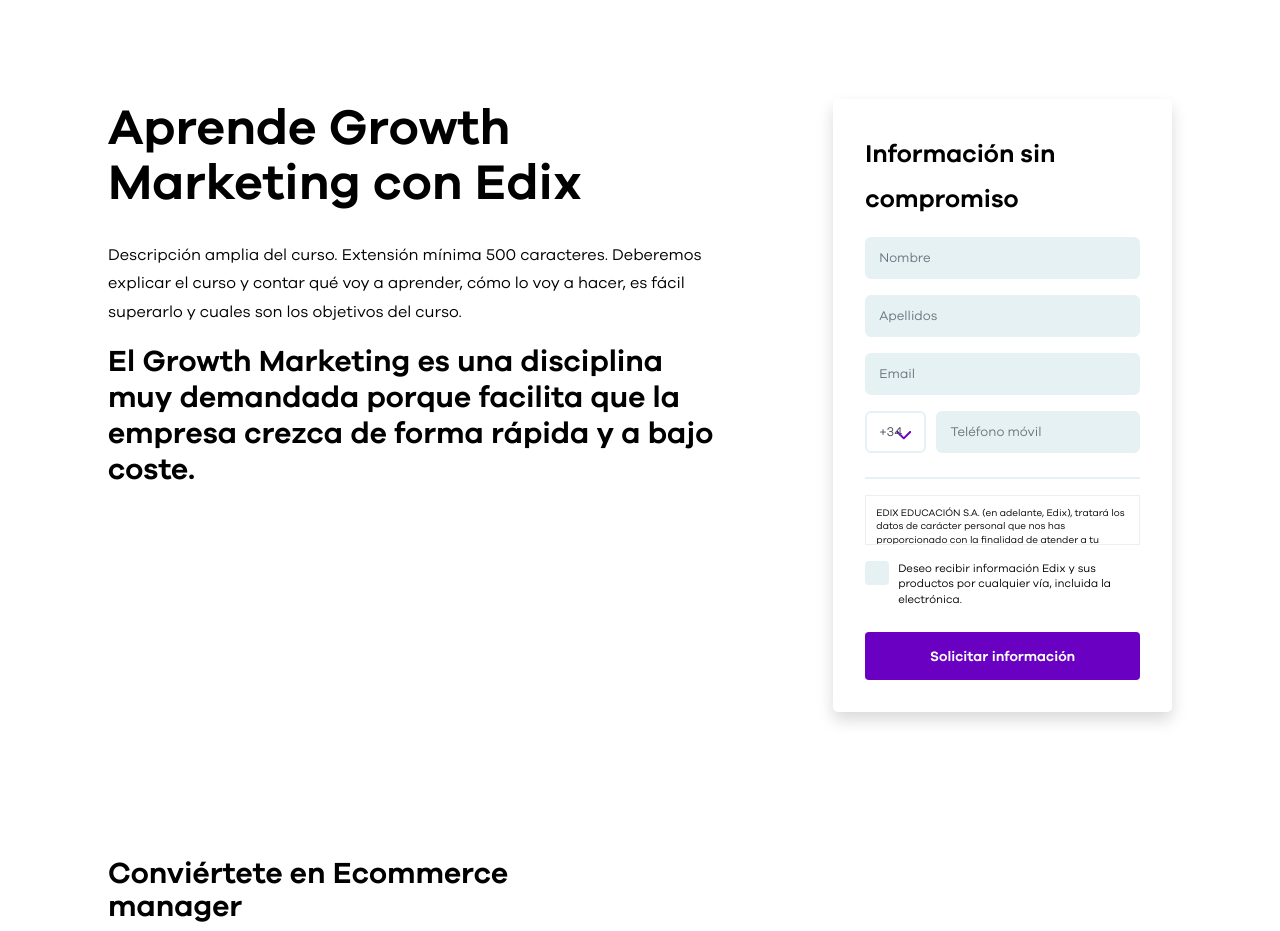
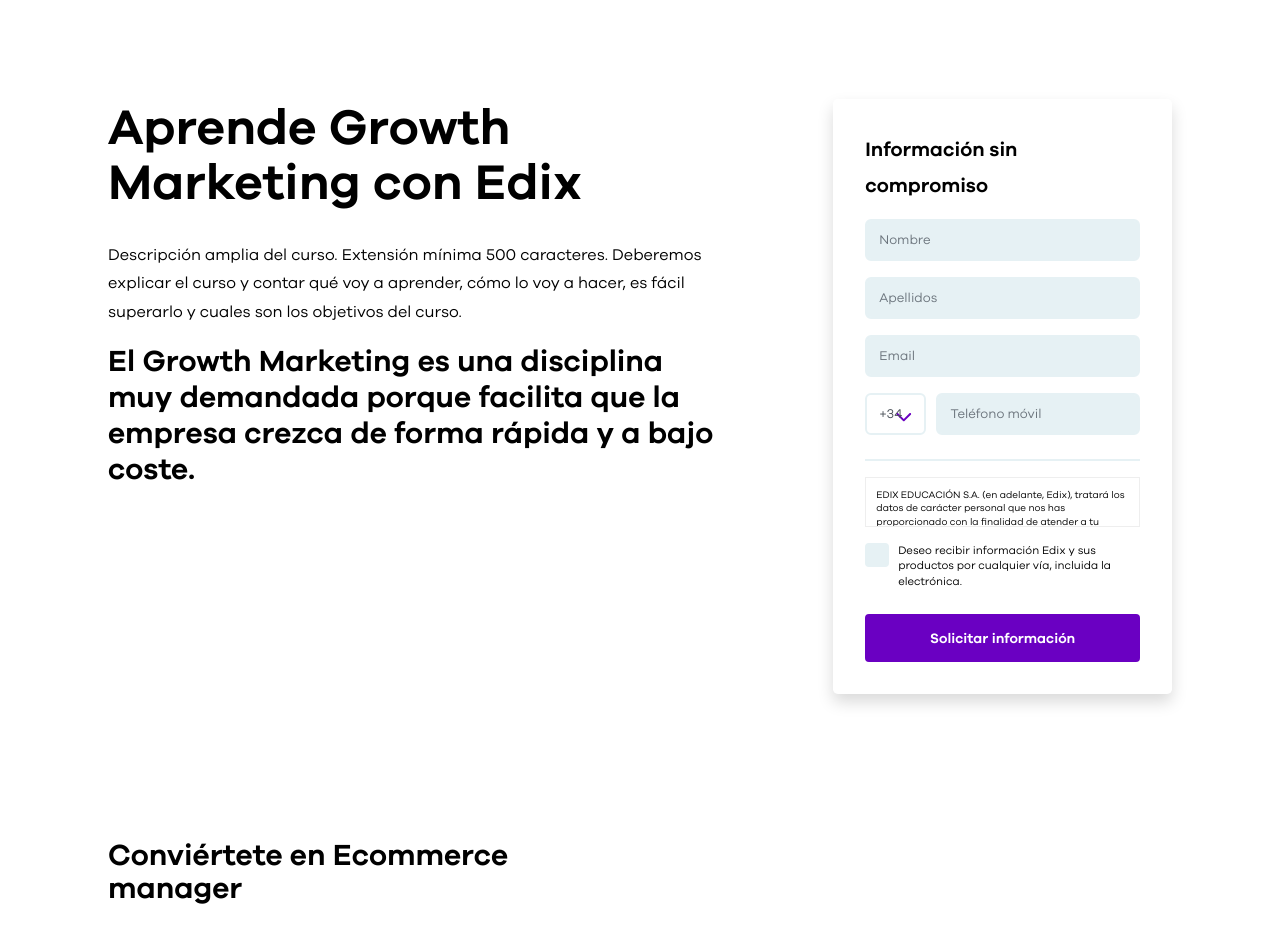
Before and after one commit to meji/edix_maqueta, a website: page phase_2/carrera-dos-directores.html in a window 1280 px wide. Shown: the part 860-1791 px from the top of the page. Drawn offline with nearby package versions, Linux system fonts and the light colour scheme; files that its build step writes are made by us from their sources.

Commit message:
Cambio titulo del form de carrera a h6

```diff
--- a/phase_2/carrera-dos-directores.html
+++ b/phase_2/carrera-dos-directores.html
@@ -167,7 +167,7 @@
       </div>
       <div class="col-lg-4 offset-lg-1">
         <form id="career-form" class="box-shadow border-radius">
-          <p class="h5 mtno">Información sin compromiso</p>
+          <p class="h6 mtno">Información sin compromiso</p>
           <div class="form-group">
             <input type="text" id="name" class="form-control" placeholder="Nombre"/>
           </div>
```
Also changed, not shown: phase_2/carrera.html (+1 -1 lines).
